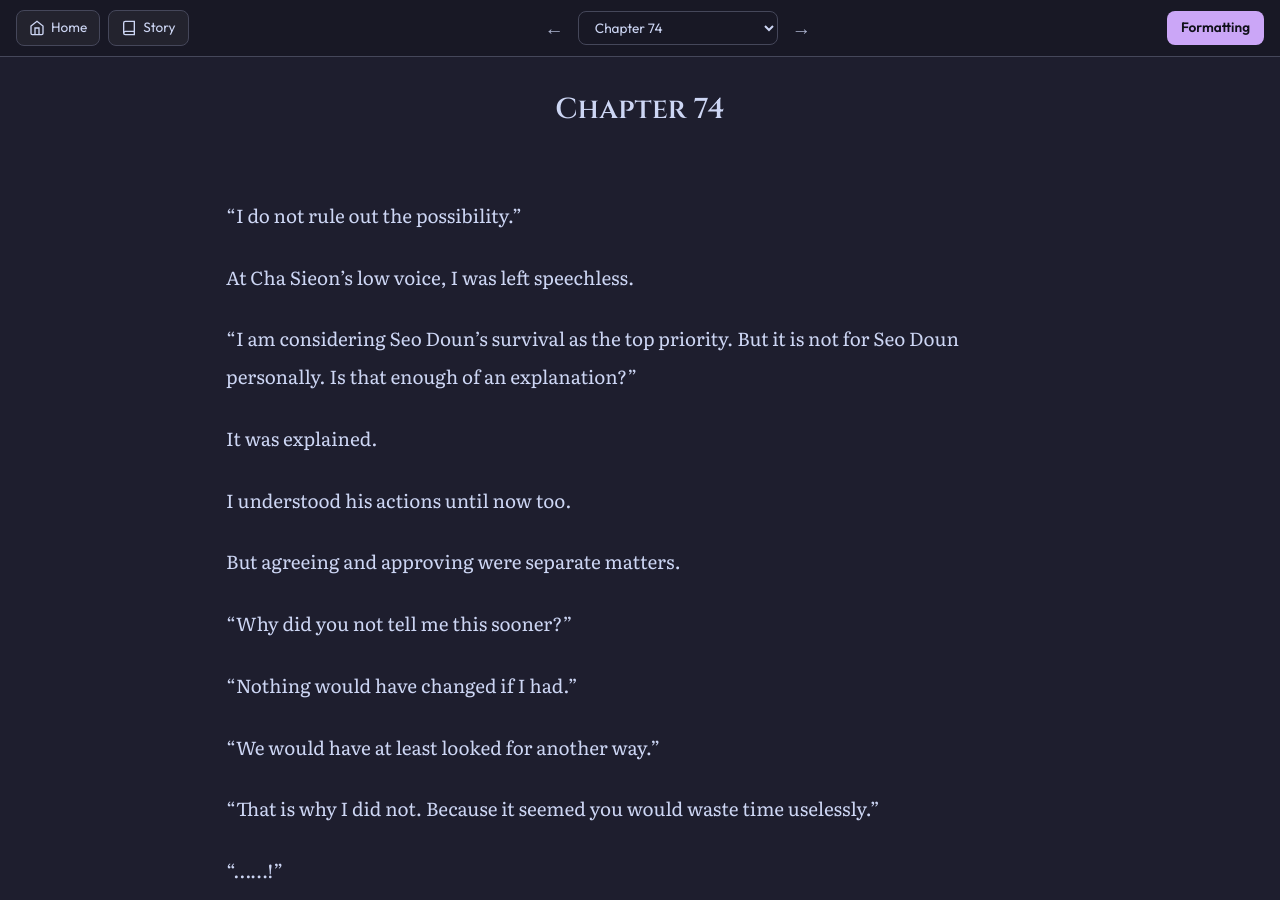
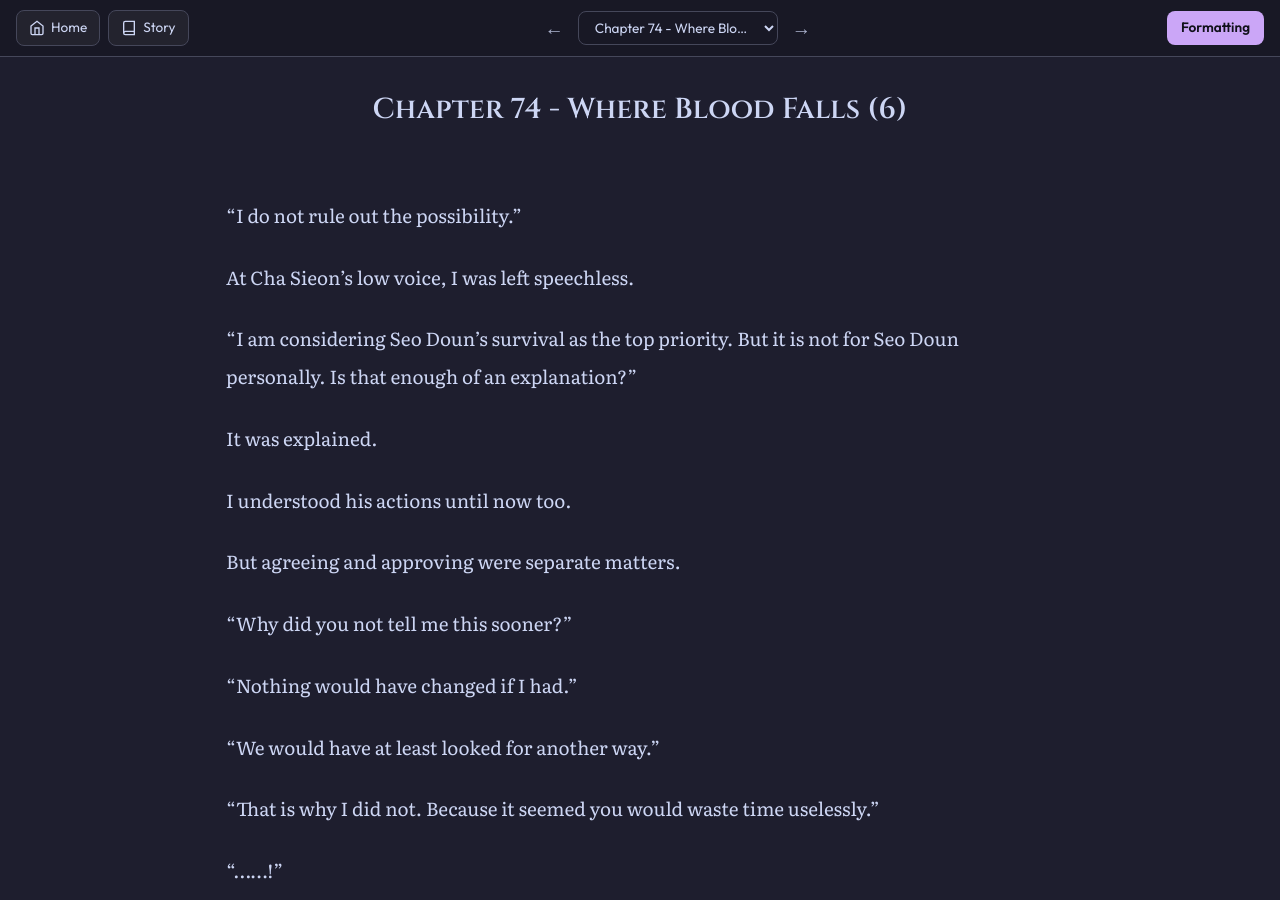
Before and after one commit to soleumn/soleumn.github.io, a Jekyll site: the page built from _chapters/esg/ch74.md, in a window 1280 px wide and 900 px high. Built offline with Jekyll 4.4.1, drawn with Linux system fonts in a browser that asks for light colours; comment, search, counter and statistics services are not loaded.

Commit message:
Update ch74.md

```diff
--- a/_chapters/esg/ch74.md
+++ b/_chapters/esg/ch74.md
@@ -1,5 +1,5 @@
 ---
-title: "Chapter 74"
+title: "Chapter 74 - Where Blood Falls (6)"
 categories: esg
 capitulo: 74
 ---
```
